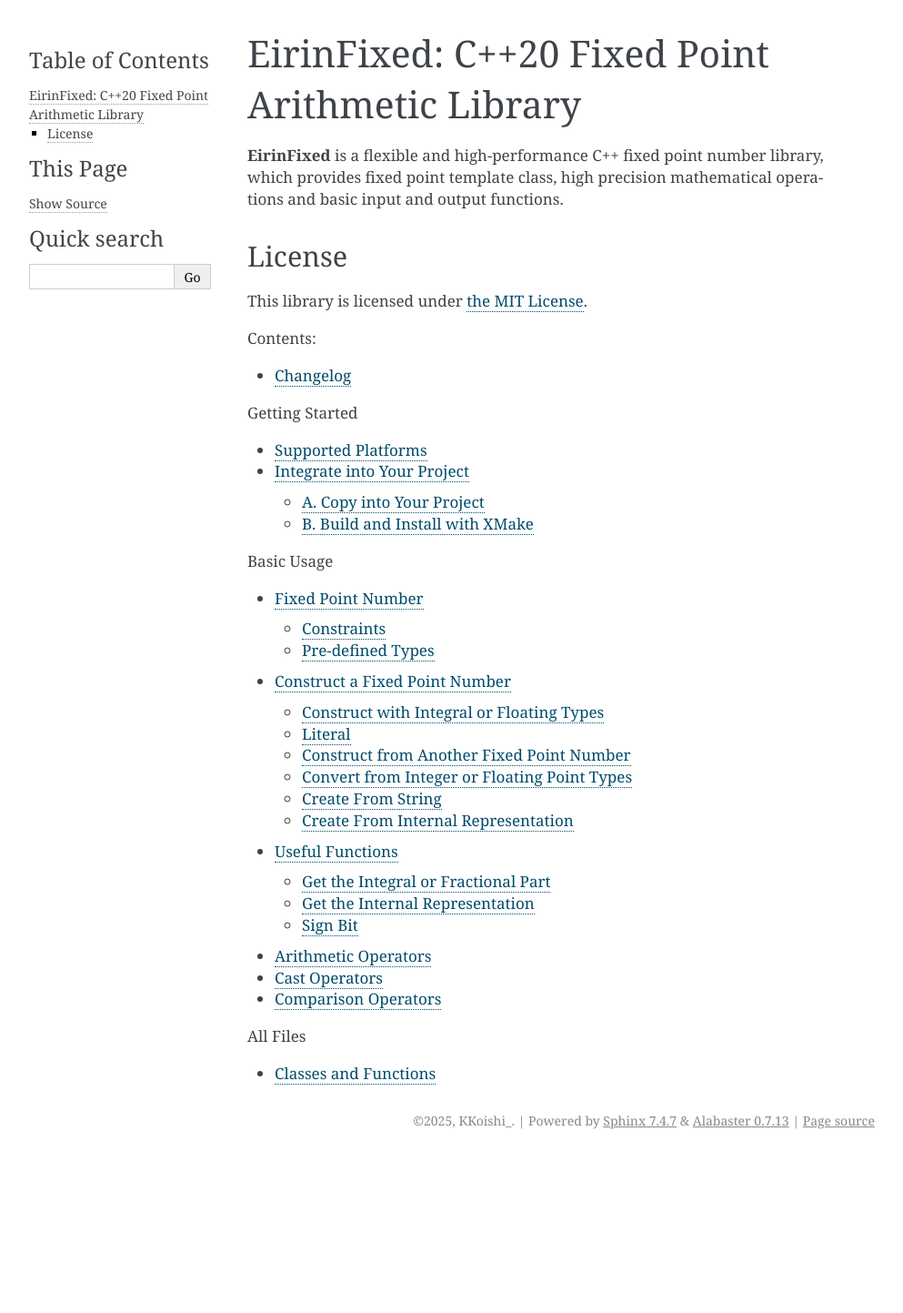
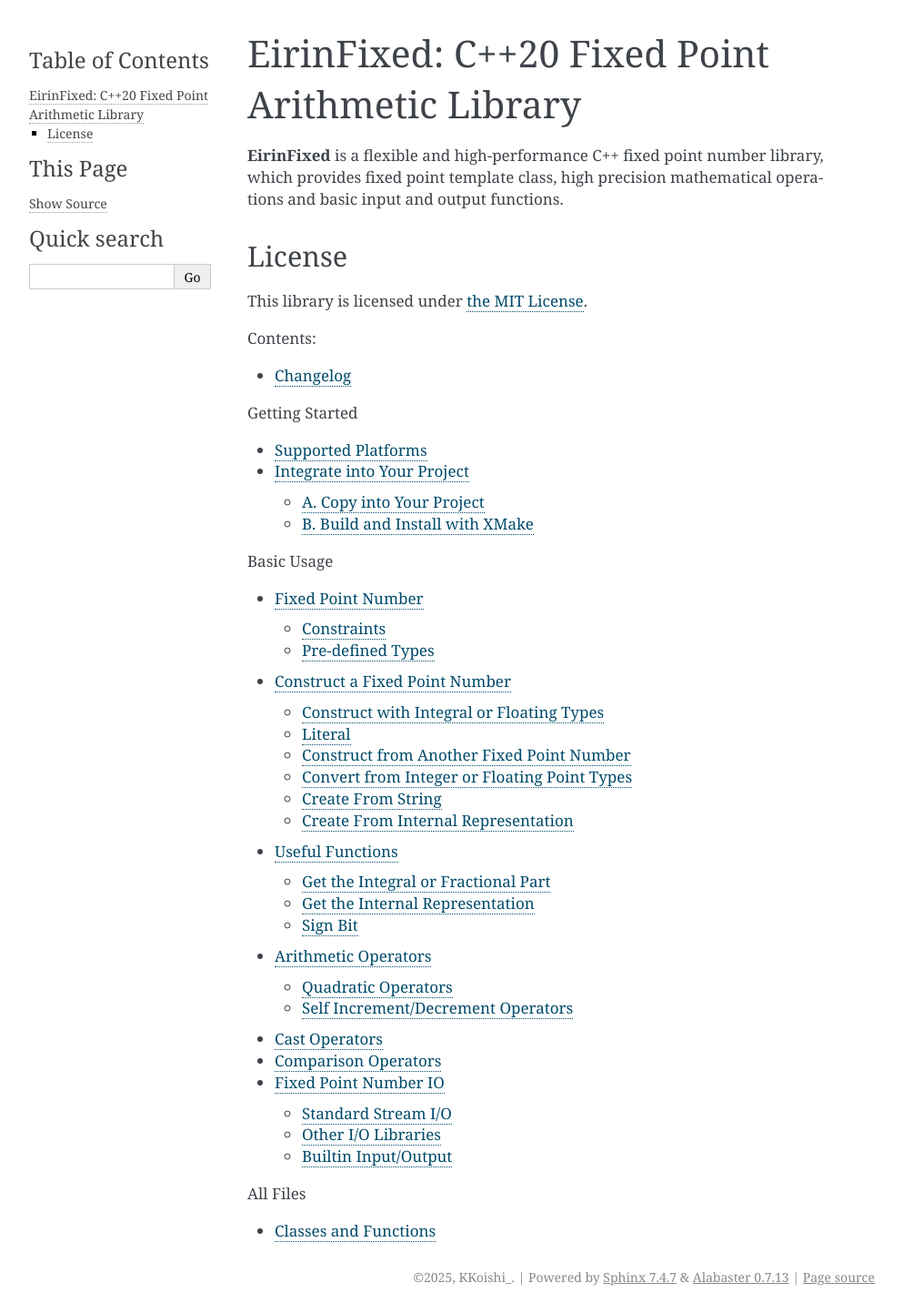
Before and after one commit to Koishi-Satori/EirinFixed, a Sphinx documentation site: the page built from docs/index.rst, in a window 1280 px wide. Shown: the whole page at 91% size, without its empty margins (148-1141 px from the left). Built offline with Sphinx 7.4.7, drawn with Linux system fonts in a browser that asks for light colours; before the commit the page ends 1271 px from its top, so only the background shows below that; some of the changed lines change nothing that is shown.

Commit message:
update documents

```diff
--- a/docs/io.rst
+++ b/docs/io.rst
@@ -0,0 +1,103 @@
+Fixed Point Number IO
+=======================
+
+Standard Stream I/O
+-----------------
+
+EirinFixed provides a simple interface for input and output of fixed point numbers using standard C++ streams.
+You can use the standard input and output streams to read and write fixed point numbers.
+For example, you can use the following code to read a fixed point number from standard input and print it to standard output:
+
+.. code-block:: c++
+
+    #include <iostream>
+    #include <fixed.hpp>
+
+    int main() {
+        using namespace eirin;
+
+        // Read a fixed point number from standard input
+        fixed64 x;
+        std::cin >> x;
+
+        // Print the fixed point number to standard output
+        std::cout << "The fixed point number is: " << x << std::endl;
+
+        return 0;
+    }
+
+
+Other I/O Libraries
+-----------------
+
+- You can use the format functions provided by [Papilio Charontis](https://github.com/HenryAWE/PapilioCharontis).
+- When using Papilio Charontis, please **make sure** you have include the ``fixed_formatter.hpp`` header file.
+- The default format is ``{}``, which will print the fixed point number in decimal format.
+- For other format arguments, you should branch it with ``{:}`` and use the format specifier as you would in C++. For example, you can use ``{:x}`` to print the fixed point number in hexadecimal format.
+- Some arguments will override other format arguments declared before. To illustrate this, the following table shows the format arguments, and the ``Conflict`` column shows the format arguments that will be overridden by the current format argument.
+- When radix argument is specified, only the integral part will be printed.
+
+.. list-table:: The format arguments
+    :header-rows: 1
+
+    * - Format
+      - Description
+      - Conflict
+      - Note
+    * - ``?``
+      - This will print the internal value of the fixed point number in hexadecimal format.
+      - NO CONFLICT
+      - No need to note.
+    * - ``#``
+      - Specify the radix prefix.
+      - NO CONFLICT
+      - This will only works with radix arguments.
+    * - ``x``
+      - This will print the fixed point number in hexadecimal format, with lowercase letters.
+      - ``X``, ``d``, ``b``, ``o``
+      - The ``0x`` prefix will only be added with ``#`` argument specified.
+    * - ``X``
+      - This will print the fixed point number in hexadecimal format, with uppercase letters.
+      - ``x``, ``d``, ``b``, ``o``
+      - The ``0X`` prefix will only be added with ``#`` argument specified.
+    * - ``d``
+      - This will print the fixed point number in decimal format.
+      - ``x``, ``X``, ``b``, ``o``
+      - The prefix of decimal will never be added, for no need.
+    * - ``b``
+      - This will print the fixed point number in binary format.
+      - ``x``, ``X``, ``d``, ``o``
+      - The ``0b`` prefix will only be added with ``#`` argument specified.
+    * - ``o``
+      - This will print the fixed point number in octal format.
+      - ``x``, ``X``, ``d``, ``b``
+      - The prefix will only be added with ``#`` argument specified.
+
+
+
+.. note::
+    If you use Xmake to build and install the library, you should set the xmake option ``eirin_with_papilio`` to ``true``.
+    Otherwise, the library will not be able to use Papilio Charontis.
+
+.. code-block:: c++
+
+    #include <iostream>
+    #include <fixed.hpp>
+    #include <fixed_formatter.hpp>
+
+    int main() {
+        using namespace eirin;
+
+        fixed64 x = 114.514_f64;
+
+        papilio::println("fixed number: {}", x);
+        papilio::println("fixed number internal value: {:?}", x);
+
+        return 0;
+    }
+
+
+Builtin Input/Output
+--------------------
+
+There are two builtin input functions, ``f32_from_cstring``, and ``fixed_from_cstring``.
--- a/docs/operators.rst
+++ b/docs/operators.rst
@@ -1,8 +1,126 @@
 Arithmetic Operators
 =======================
+
+Quadratic Operators
+--------------------
+
+You can perform quadratic operations and module between fixed and fixed, fixed and integral, or integral and fixed.
+
+The output will always be fixed point.
+
+.. code-block:: c++
+
+    #include <iostream>
+    #include <fixed.hpp>
+
+    int main() {
+        using namespace eirin;
+        fixed32 fp1 = "123.45"_f32;
+        fixed32 fp2 = "678.90"_f32;
+        int i = 10;
+
+        std::cout << "fp1 + fp2: " << (fp1 + fp2) << std::endl;
+        std::cout << "fp1 - fp2: " << (fp1 - fp2) << std::endl;
+        std::cout << "fp1 * i: " << (fp1 * i) << std::endl;
+        std::cout << "i * fp2: " << (i * fp2) << std::endl;
+        std::cout << "fp1 / i: " << (fp1 / i) << std::endl;
+        std::cout << "i / fp2: " << (i / fp2) << std::endl;
+
+        return 0;
+    }
+
+Self Increment/Decrement Operators
+--------------------------
+
+You can perform self increment and decrement operations on fixed point numbers.
+
+.. code-block:: c++
+    #include <iostream>
+    #include <fixed.hpp>
+
+    int main() {
+        using namespace eirin;
+        fixed32 fp1 = "123.45"_f32;
+
+        std::cout << "fp1: " << fp1 << std::endl;
+        std::cout << "fp1++: " << (fp1++) << std::endl;
+        std::cout << "++fp1: " << (++fp1) << std::endl;
+        std::cout << "fp1--: " << (fp1--) << std::endl;
+        std::cout << "--fp1: " << (--fp1) << std::endl;
+
+        return 0;
+    }
 
 Cast Operators
 =======================
 
+You can cast a fixed point number to an integral or floating point type.
+
+.. code-block:: c++
+
+    #include <iostream>
+    #include <fixed.hpp>
+
+    int main() {
+        using namespace eirin;
+        fixed32 fp1 = "123.45"_f32;
+
+        std::cout << "fp1: " << fp1 << std::endl;
+        std::cout << "fp1 to int: " << static_cast<int>(fp1) << std::endl;
+        std::cout << "fp1 to float: " << static_cast<float>(fp1) << std::endl;
+
+        return 0;
+    }
+
 Comparison Operators
 =======================
+
+You can compare fixed point numbers with comparison operators.
+
+.. code-block:: c++
+
+    #include <iostream>
+    #include <fixed.hpp>
+
+    int main() {
+        using namespace eirin;
+        fixed32 fp1 = "123.45"_f32;
+        fixed32 fp2 = "678.90"_f32;
+
+        std::cout << "fp1: " << fp1 << std::endl;
+        std::cout << "fp2: " << fp2 << std::endl;
+
+        std::cout << "fp1 == fp2: " << (fp1 == fp2) << std::endl;
+        std::cout << "fp1 != fp2: " << (fp1 != fp2) << std::endl;
+        std::cout << "fp1 < fp2: " << (fp1 < fp2) << std::endl;
+        std::cout << "fp1 <= fp2: " << (fp1 <= fp2) << std::endl;
+        std::cout << "fp1 > fp2: " << (fp1 > fp2) << std::endl;
+        std::cout << "fp1 >= fp2: " << (fp1 >= fp2) << std::endl;
+
+        return 0;
+    }
+
+You can perform nearly compare with functions ``nearly_eq``, ``nearly_ne``, ``nearly_lt``, ``nearly_lt``, ``nearly_gt_eq``, and ``nearly_lt_eq``.
+
+.. code-block:: c++
+
+    #include <iostream>
+    #include <fixed.hpp>
+
+    int main() {
+        using namespace eirin;
+        fixed32 fp1 = "123.45"_f32;
+        fixed32 fp2 = "678.90"_f32;
+
+        std::cout << "fp1: " << fp1 << std::endl;
+        std::cout << "fp2: " << fp2 << std::endl;
+
+        std::cout << "fp1 nearly_eq fp2: " << (fp1.nearly_eq(fp2)) << std::endl;
+        std::cout << "fp1 nearly_ne fp2: " << (fp1.nearly_ne(fp2)) << std::endl;
+        std::cout << "fp1 nearly_lt fp2: " << (fp1.nearly_lt(fp2)) << std::endl;
+        std::cout << "fp1 nearly_lt_eq fp2: " << (fp1.nearly_lt_eq(fp2)) << std::endl;
+        std::cout << "fp1 nearly_gt fp2: " << (fp1.nearly_gt(fp2)) << std::endl;
+        std::cout << "fp1 nearly_gt_eq fp2: " << (fp1.nearly_gt_eq(fp2)) << std::endl;
+
+        return 0;
+    }
```
